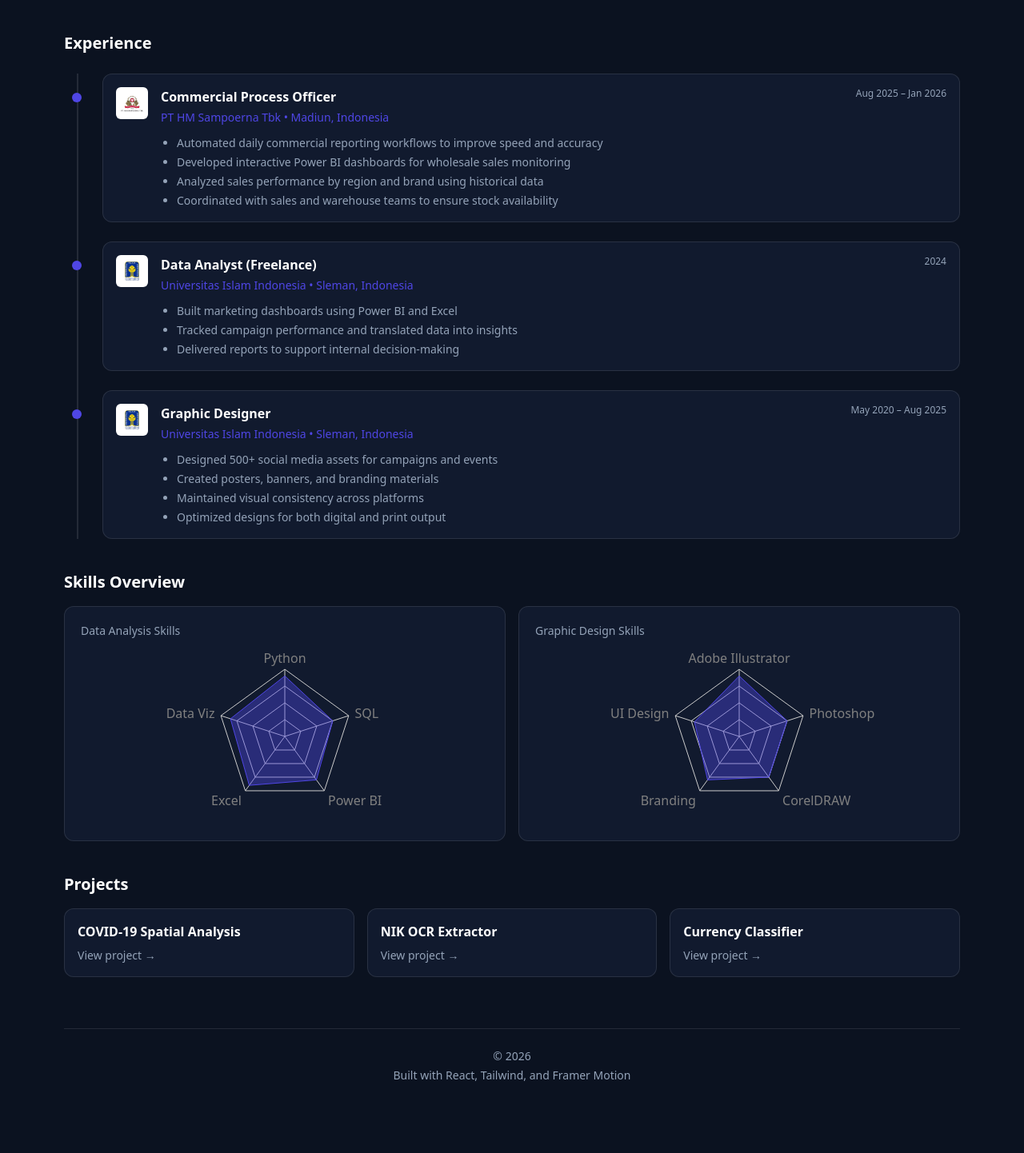
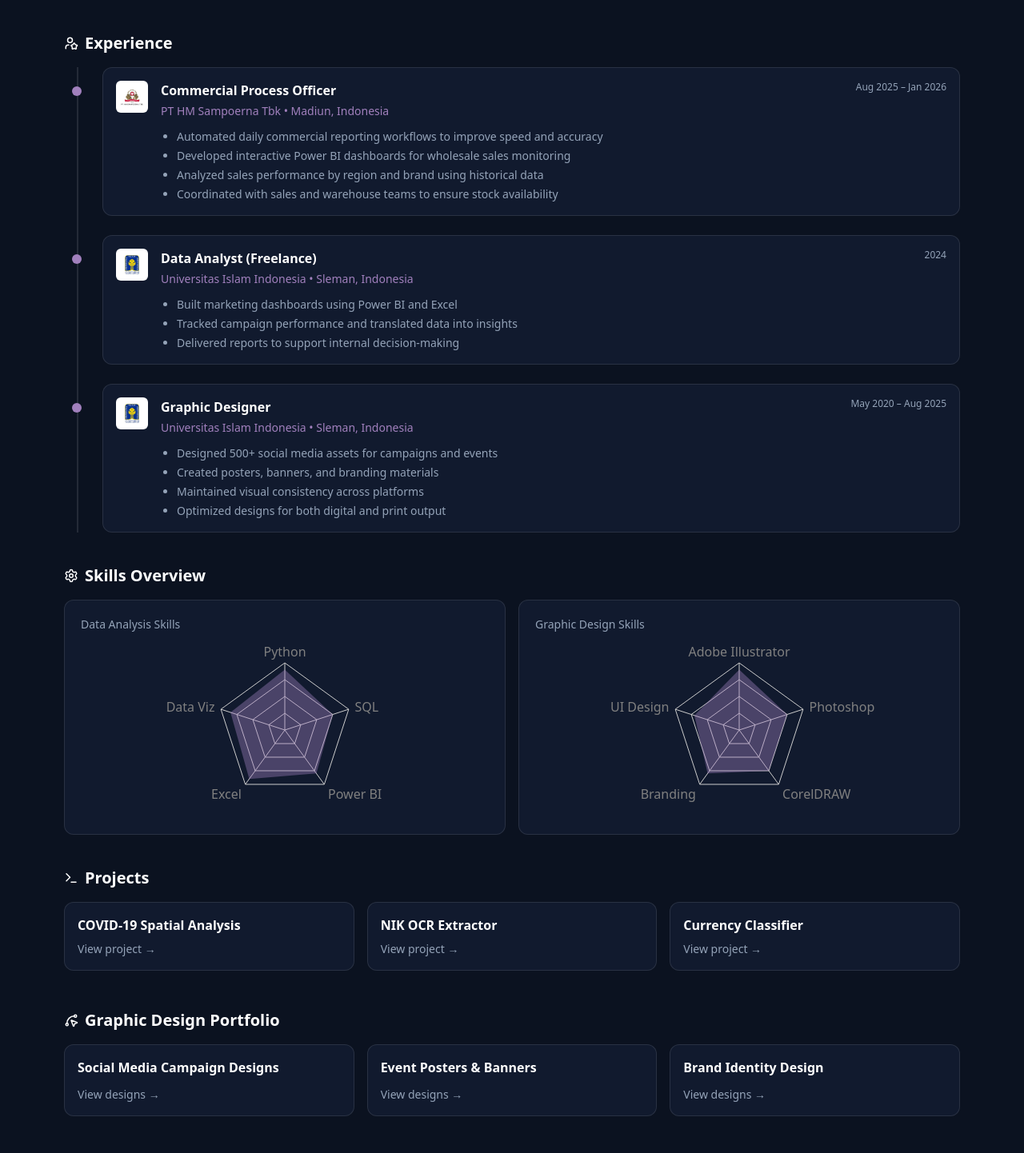
Before and after one commit to tengkumuazabs/web-portfolio, a React app: page / in a window 1280 px wide. Shown: the part 588-2030 px from the top of the page at 80% size. Before the commit the page ends 2007 px from the top, so only its background shows below. Built offline with nearby package versions, Linux system fonts and the light colour scheme; the HTML template or start-up script is replaced by a standard one.

Commit message:
updated code

```diff
--- a/src/App.jsx
+++ b/src/App.jsx
@@ -4,6 +4,7 @@ import Summary from "./components/Summary";
 import Experience from "./components/Experience";
 import SkillsChart from "./components/SkillsChart";
 import Projects from "./components/Projects";
+import GraphicDesign from "./components/DesignPortfolio";
 import Navbar from "./components/Navbar";
 import Footer from "./components/Footer";
 
@@ -20,6 +21,7 @@ export default function App() {
         <Experience />
         <SkillsChart />
         <Projects />
+        <GraphicDesign />
       </main>
 
       <Footer />
--- /dev/null
+++ b/src/components/DesignPortfolio.jsx
@@ -0,0 +1,48 @@
+import { motion } from "framer-motion";
+import { SplinePointer } from "lucide-react";
+
+const designs = [
+  {
+    name: "Social Media Campaign Designs",
+    // desc: "Instagram, Facebook, and X content for university events and campaigns.",
+    link: "https://drive.google.com/drive/folders/19zYozPyFNLGnufL42xMAN9ttFV85cMwh?usp=sharing",
+  },
+  {
+    name: "Event Posters & Banners",
+    // desc: "Visual assets for university events and student organizations.",
+    link: "https://drive.google.com/drive/folders/1K8uVXsIhFC1eXuXyN_YrGLFIBBWVRBer?usp=drive_link",
+  },
+  {
+    name: "Brand Identity Design",
+    // desc: "Logos, visual guidelines, and branding materials.",
+    link: "https://drive.google.com/drive/folders/1ExnZxLAZbSq3i-3s4UdsdW4XkfVLwKHx?usp=drive_link",
+  },
+];
+
+export default function GraphicDesign() {
+  return (
+    <div id="graphic-design" className="mt-12">
+      <h2 className="text-xl font-semibold mb-4 flex items-center gap-2">
+        <SplinePointer size={18} />
+        Graphic Design Portfolio
+      </h2>
+
+      <div className="grid md:grid-cols-3 gap-4">
+        {designs.map((d, i) => (
+          <motion.a
+            key={i}
+            href={d.link}
+            target="_blank"
+            rel="noreferrer"
+            whileHover={{ y: -5 }}
+            className="bg-card p-4 rounded-xl border border-white/10"
+          >
+            <h3 className="font-semibold">{d.name}</h3>
+            <p className="text-muted text-sm mt-2">{d.desc}</p>
+            <p className="text-muted text-sm mt-3">View designs →</p>
+          </motion.a>
+        ))}
+      </div>
+    </div>
+  );
+}
--- a/src/components/Experience.jsx
+++ b/src/components/Experience.jsx
@@ -1,9 +1,15 @@
 import { motion } from "framer-motion";
+import { UserStar  } from "lucide-react";
+
 
 export default function Experience() {
   return (
     <div className="mb-10" id="experience" id="experience">
-      <h2 className="text-xl font-semibold mb-6">Experience</h2>
+      {/* Heading with icon */}
+      <h2 className="text-xl font-semibold mb-4 flex items-center gap-2">
+        <UserStar  size={18} />
+        Experience
+      </h2>
 
       <div className="relative">
         {/* Timeline line */}
--- a/src/components/Navbar.jsx
+++ b/src/components/Navbar.jsx
@@ -22,6 +22,7 @@ export default function Navbar() {
           <a href="#experience" className="hover:text-white">Experience</a>
           <a href="#skills" className="hover:text-white">Skills</a>
           <a href="#projects" className="hover:text-white">Projects</a>
+          <a href="#graphic-design" className="hover:text-white">Design Portfolio</a>
         </div>
 
         {/* Mobile Button */}
@@ -42,6 +43,7 @@ export default function Navbar() {
           <a href="#experience" onClick={() => setOpen(false)}>Experience</a>
           <a href="#skills" onClick={() => setOpen(false)}>Skills</a>
           <a href="#projects" onClick={() => setOpen(false)}>Projects</a>
+          <a href="#graphic-design" onClick={() => setOpen(false)}>Design Portfolio</a>
         </div>
       )}
     </motion.nav>
--- a/src/components/Projects.jsx
+++ b/src/components/Projects.jsx
@@ -1,4 +1,5 @@
 import { motion } from "framer-motion";
+import { Terminal } from "lucide-react";
 
 const projects = [
   {
@@ -18,7 +19,10 @@ const projects = [
 export default function Projects() {
   return (
     <div id="projects">
-      <h2 className="text-xl font-semibold mb-4">Projects</h2>
+      <h2 className="text-xl font-semibold mb-4 flex items-center gap-2">
+        <Terminal size={18} />
+        Projects
+      </h2>
 
       <div className="grid md:grid-cols-3 gap-4">
         {projects.map((p, i) => (
--- a/src/components/SkillsChart.jsx
+++ b/src/components/SkillsChart.jsx
@@ -5,6 +5,9 @@ import {
   PolarAngleAxis,
   Radar,
 } from "recharts";
+
+import { Settings } from "lucide-react";
+
 
 const dataAnalysis = [
   { subject: "Python", A: 90 },
@@ -33,8 +36,8 @@ function RadarBlock({ title, data }) {
           <PolarAngleAxis dataKey="subject" />
           <Radar
             dataKey="A"
-            stroke="#4f46e5"
-            fill="#4f46e5"
+            // stroke="#4f46e5"
+            fill="#a180bd"
             fillOpacity={0.4}
           />
         </RadarChart>
@@ -46,7 +49,11 @@ function RadarBlock({ title, data }) {
 export default function SkillsChart() {
   return (
     <div className="mb-10">
-      <h2 className="text-xl font-semibold mb-4">Skills Overview</h2>
+      {/* Heading with icon */}
+      <h2 className="text-xl font-semibold mb-4 flex items-center gap-2">
+        <Settings size={18} />
+        Skills Overview
+      </h2>
 
       <div className="grid md:grid-cols-2 gap-4">
         <RadarBlock
--- a/src/components/Summary.jsx
+++ b/src/components/Summary.jsx
@@ -1,20 +1,23 @@
 import { motion } from "framer-motion";
+import { Sparkles } from "lucide-react";
 
 export default function Summary() {
   return (
     <div className="mb-10" id="summary">
-      <h2 className="text-xl font-semibold mb-4">Summary</h2>
+
+      {/* Heading with icon */}
+      <h2 className="text-xl font-semibold mb-4 flex items-center gap-2">
+        <Sparkles size={18} />
+        Summary
+      </h2>
 
       <motion.div
         whileHover={{ scale: 1.01 }}
         className="bg-card p-4 rounded-xl border border-white/10"
       >
         <p className="text-sm text-muted">
-          Data Analyst with experience in FMCG commercial operations, specializing in sales analytics, dashboard development, and reporting automation using Power BI, Excel,
-          and Python. Proven track record in collecting, cleaning, and analyzing large-scale operational data to generate actionable insights and support business decision-making.
-          Proficient in SQL and advanced Excel for data processing, with strong expertise in building interactive dashboards and improving reporting efficiency. Experienced in
-          analyzing sales performance, customer behavior, and distribution data, with a detail-oriented approach to data validation and visualization. Combines analytical expertise
-          with graphic design skills to create clear, impactful, and visually compelling data presentations.</p>
+          Data Analyst with experience in FMCG commercial operations, specializing in sales analytics, dashboard development, and reporting automation using Power BI, Excel, and Python. Proven track record in collecting, cleaning, and analyzing large-scale operational data to generate actionable insights and support business decision-making. Proficient in SQL and advanced Excel for data processing, with strong expertise in building interactive dashboards and improving reporting efficiency. Experienced in analyzing sales performance, customer behavior, and distribution data, with a detail-oriented approach to data validation and visualization. Combines analytical expertise with graphic design skills to create clear, impactful, and visually compelling data presentations.
+        </p>
       </motion.div>
     </div>
   );
--- a/tailwind.config.js
+++ b/tailwind.config.js
@@ -5,7 +5,8 @@ export default {
       colors: {
         bg: "#0b1220",
         card: "#111a2e",
-        accent: "#4f46e5",
+        // accent: "#4f46e5",
+        accent: "#a180bd",
         muted: "#94a3b8",
       },
     },
```
